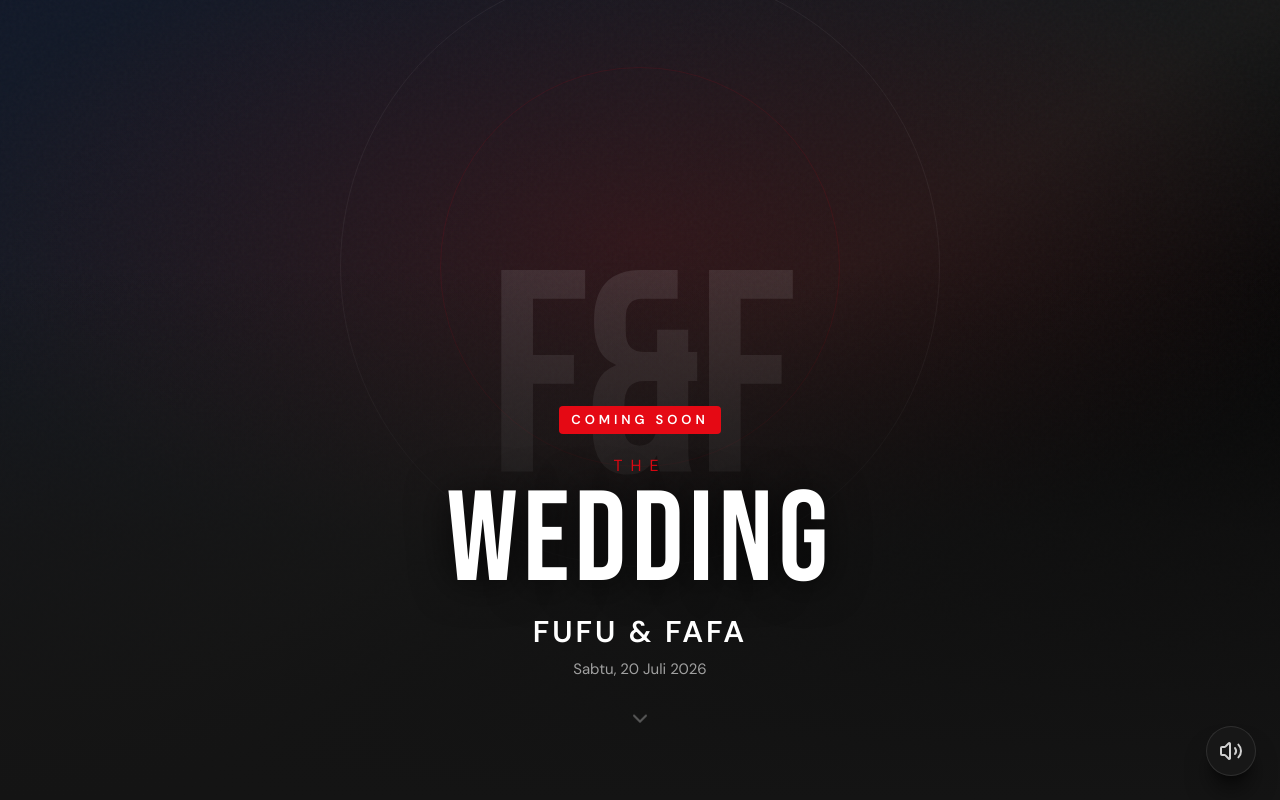
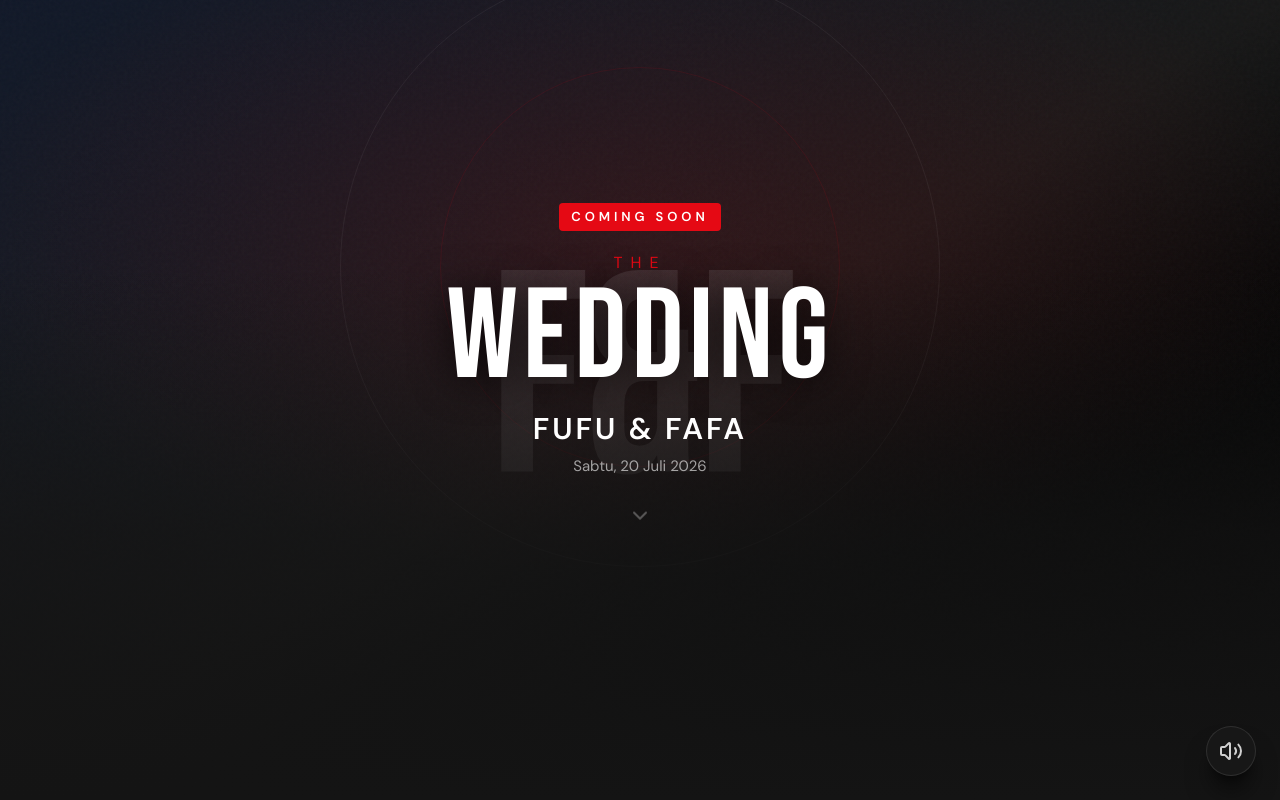
Before and after one commit to iif069/undanan-digital-mig, a React (Vite) app in the folder Digital-Invitation-Landing-Page-main/: page / in a window 1280 px wide. Both pictures are taken after a click on the button "BUKA UNDANGAN". Shown: the top 800 px of the page. Built offline with nearby package versions, Linux system fonts and the light colour scheme; a web font is replaced by a local one.

Commit message:
Update App.tsx

```diff
--- a/Digital-Invitation-Landing-Page-main/src/app/App.tsx
+++ b/Digital-Invitation-Landing-Page-main/src/app/App.tsx
@@ -224,7 +224,7 @@ function HeroSection() {
 
       <div className="absolute bottom-0 left-0 right-0 h-2/3 bg-gradient-to-t from-[#141414] via-[#141414]/70 to-transparent pointer-events-none" />
 
-      <div className="relative z-10 px-6 pb-16 text-center flex flex-col items-center">
+      <div className="absolute inset-0 z-10 px-6 pb-16 text-center flex flex-col justify-center items-center">
         <span
           className="bg-[#E50914] text-white text-[13px] uppercase tracking-[0.3em] px-3 py-1 rounded-sm font-semibold mb-5 inline-block"
           style={{ fontFamily: "'DM Sans', sans-serif" }}
```
